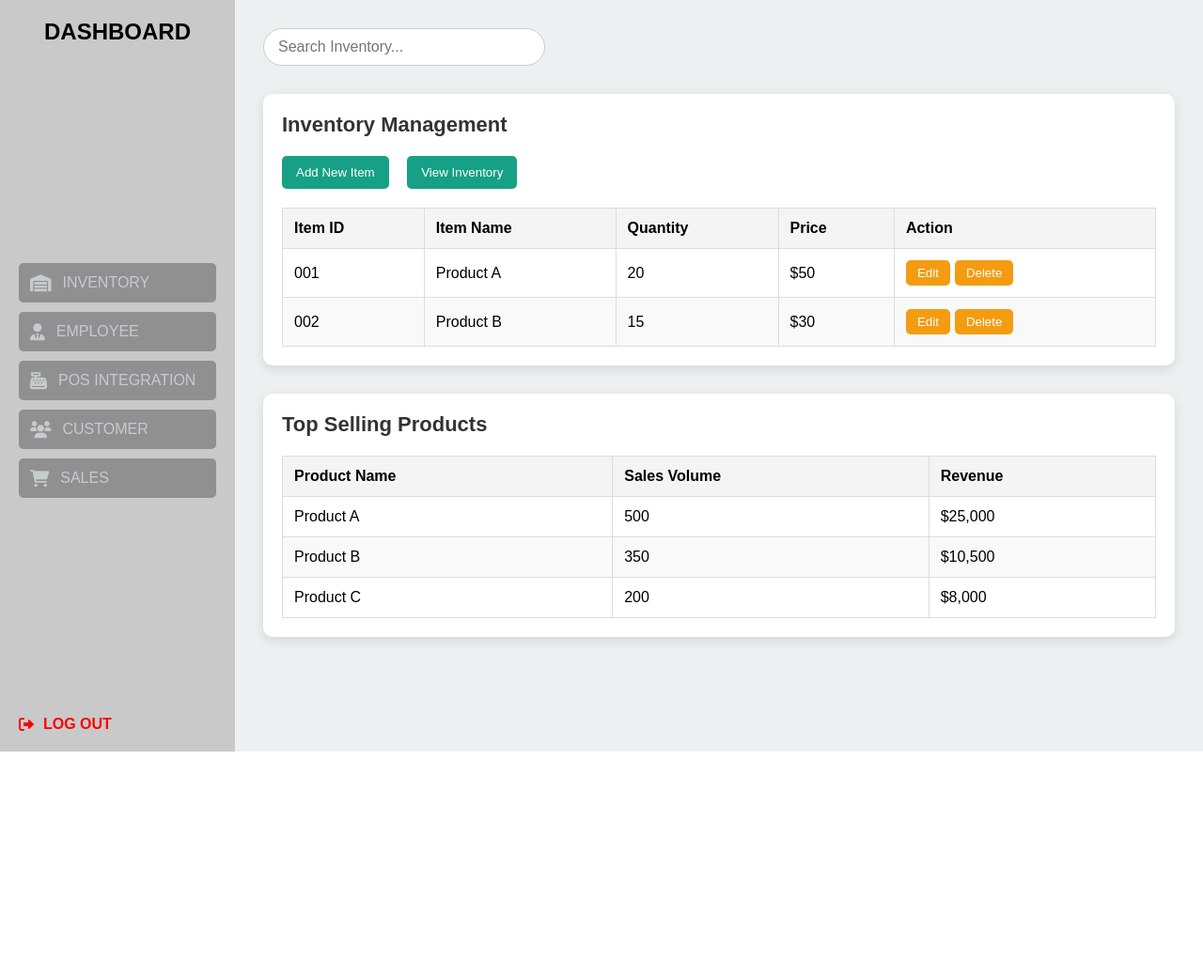
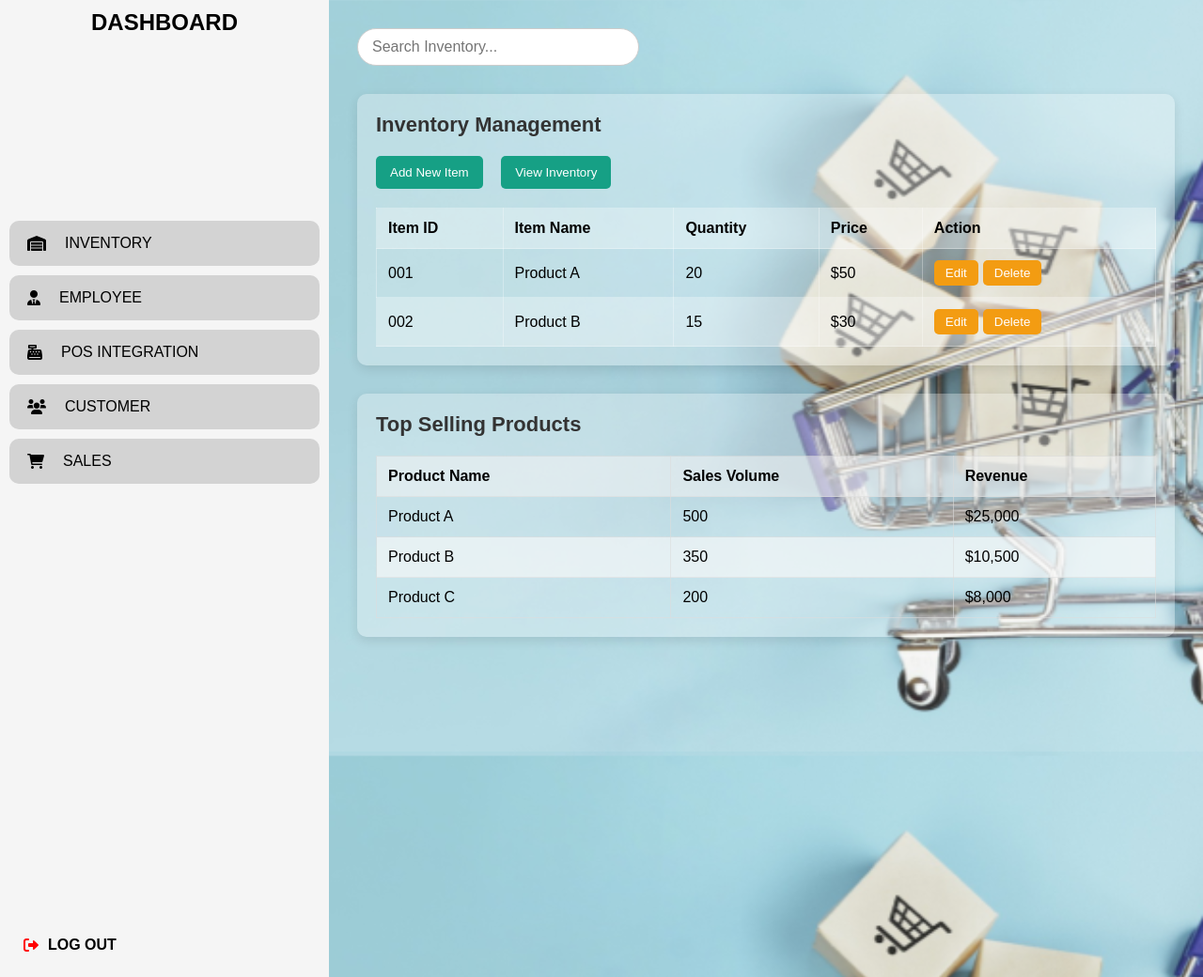
Before and after one commit to mylesgwapa/it38B, a PHP site: page /inventory.html in a window 1280 px wide. Shown: the whole page at 94% size. Before the commit the page ends 800 px from the top, so only its background shows below. Run offline with PHP 8.4, Linux system fonts and the light colour scheme.

Commit message:
updating the inventory page and some style of dashboard

```diff
--- a/inventory.css
+++ b/inventory.css
@@ -5,74 +5,90 @@
   font-family: Arial, sans-serif;
 }
 
+/* Background Image + Overlay */
 body {
-    background: #f4f4f4;
+  position: relative;
+  background: url(images/a.png) no-repeat center center fixed;
+  background-size: cover;
+  min-height: 100vh;
+}
+
+body::before {
+  content: '';
+  position: fixed;
+  top: 0;
+  left: 0;
+  width: 100%;
+  height: 100%;
+  background: rgba(255, 255, 255, 0.075); /* Light white overlay */
+  z-index: -1;
 }
 
 .container {
   display: flex;
-    height: 100vh;
+  height: 130vh;
 }
 
 .sidebar {
-    background: #c9c9c9;
-    width: 250px;
-    padding: 20px;
+  background: #f5f5f5;
+  width: 350px;
+  padding: 10px;
   display: flex;
   flex-direction: column;
   justify-content: space-between;
-    color: #000000;
 }
 
 .sidebar h2 {
+  margin-bottom: -250px;
+  text-align: center;
   font-size: 24px;
-    text-align: center;
-    margin-bottom: 30px;
 }
 
 .sidebar nav {
   display: flex;
   flex-direction: column;
+  gap: 10px;
 }
 
 .sidebar nav button {
-    background: #909091;
-    color: #c9cecff1;
+  background: #d3d3d3;
   border: none;
-    padding: 12px;
+  padding: 15px 19px;
   text-align: left;
   cursor: pointer;
   font-size: 16px;
-    border-radius: 5px;
-    margin-bottom: 10px;
+  border-radius: 10px;
   display: flex;
   align-items: center;
-    gap: 12px;
-    transition: background 0.3s ease;
+  gap: 20px;
+  transition: background 0.3s;
 }
 
 .sidebar nav button:hover {
-    background: #aaaaaa;
-  }
-
-  .sidebar nav button i {
-    font-size: 18px;
+  background: #c0c0c0;
 }
 
 .logout {
   display: flex;
   align-items: center;
   gap: 10px;
-    color: red;
   font-weight: bold;
   cursor: pointer;
   margin-top: 20px;
+  padding: 15px 15px;
 }
 
+.logout i {
+  color: red;
+}
+
+.logout span {
+  color: black;
+}
 .main-content {
   flex: 1;
   padding: 30px;
-    background: #ecf0f1;
+  background: transparent; /* Content is placed over overlay */
 }
 
 .top-section {
@@ -90,7 +106,7 @@
 }
 
 .inventory-section {
-    background: #fff;
+  background: #ffffff4d;
   padding: 20px;
   border-radius: 10px;
   box-shadow: 0 4px 12px rgba(0, 0, 0, 0.1);
@@ -130,17 +146,17 @@
 .inventory-table th, .inventory-table td {
   padding: 12px;
   text-align: left;
-    border: 1px solid #ddd;
+  border: 1px solid #ffffff4d;
   font-size: 16px;
 }
 
 .inventory-table th {
-    background-color: #f4f4f4;
+  background: #ffffff4d;
   font-weight: bold;
 }
 
 .inventory-table tr:nth-child(even) {
-    background-color: #f9f9f9;
+  background: #ffffff4d;
 }
 
 .inventory-table button {
@@ -160,7 +176,7 @@
 
 .top-selling-products {
   margin-top: 30px;
-    background: #fff;
+  background: #ffffff4d;
   padding: 20px;
   border-radius: 10px;
   box-shadow: 0 4px 12px rgba(0, 0, 0, 0.1);
@@ -180,15 +196,15 @@
 .top-selling-table th, .top-selling-table td {
   padding: 12px;
   text-align: left;
-    border: 1px solid #ddd;
+  border: 1px solid #dddddd99;
   font-size: 16px;
 }
 
 .top-selling-table th {
-    background-color: #f4f4f4;
+  background-color: #f4f4f488;
   font-weight: bold;
 }
 
 .top-selling-table tr:nth-child(even) {
-    background-color: #f9f9f9;
+  background-color: #f9f9f9a1;
 }
--- a/inventory.html
+++ b/inventory.html
@@ -37,7 +37,6 @@
           <button>Add New Item</button>
           <button>View Inventory</button>
         </div>
-
 
         <table class="inventory-table">
           <thead>
```
Also changed, not shown: dashboard.css (+12 -5 lines), a.png (added). Lines whose indentation alone changed are shown as unchanged.
